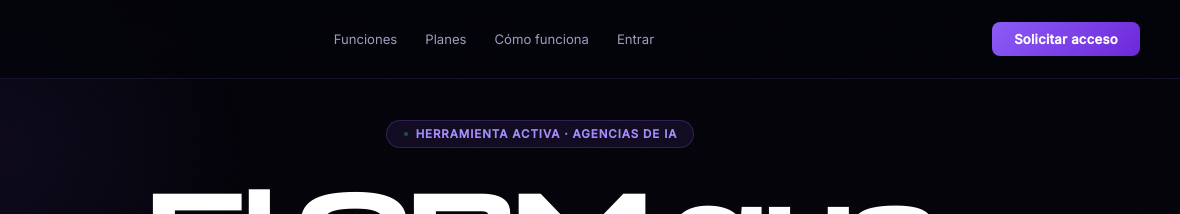
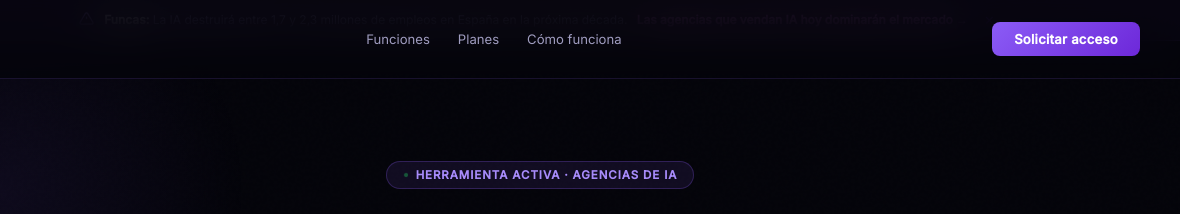
Before and after one commit to NexusForgeIA/WHITEMOON-LANDING-SCOUT, a plain HTML site: page index.html in a window 1280 px wide. Shown: the top 214 px of the page, 100-1280 px from the left. Drawn offline with nearby package versions, Linux system fonts and the light colour scheme.

Commit message:
Add urgency banner and update demo features

```diff
--- a/index.html
+++ b/index.html
@@ -226,11 +226,37 @@ footer{padding:40px 24px;border-top:1px solid var(--border2)}
     <a href="#features">Funciones</a>
     <a href="#plans">Planes</a>
     <a href="#how">Cómo funciona</a>
-    <a href="https://scout.whitemoon.es/" target="_blank">Entrar</a>
   </div>
   <a href="#plans" class="nav-cta">Solicitar acceso</a>
 </nav>
 
+
+<!-- URGENCY BANNER -->
+<div id="urgency-bar">
+  <div id="urgency-inner">
+    <div id="urgency-icon">
+      <svg viewBox="0 0 24 24" style="width:15px;height:15px;stroke:currentColor;fill:none;stroke-width:2"><path d="M10.29 3.86L1.82 18a2 2 0 001.71 3h16.94a2 2 0 001.71-3L13.71 3.86a2 2 0 00-3.42 0z"/><line x1="12" y1="9" x2="12" y2="13"/><line x1="12" y1="17" x2="12.01" y2="17"/></svg>
+    </div>
+    <span id="urgency-text">
+      <b>Funcas:</b> La IA destruirá entre 1,7 y 2,3 millones de empleos en España en la próxima década.
+      <a href="https://www.funcas.es/prensa/la-ia-destruira-entre-17-y-23-millones-de-empleos-en-espana-en-la-proxima-decada/" target="_blank" id="urgency-link">Las agencias que vendan IA hoy dominarán el mercado →</a>
+    </span>
+    <button onclick="document.getElementById('urgency-bar').style.display='none'" id="urgency-close">✕</button>
+  </div>
+</div>
+
+<style>
+#urgency-bar{background:linear-gradient(90deg,rgba(124,58,237,.15),rgba(232,121,249,.08),rgba(124,58,237,.15));border-bottom:1px solid rgba(139,92,246,.25);padding:10px 20px;position:relative;z-index:99}
+#urgency-inner{max-width:1100px;margin:0 auto;display:flex;align-items:center;gap:10px;justify-content:center}
+#urgency-icon{color:#a78bfa;flex-shrink:0}
+#urgency-text{font-size:.75rem;color:#c4b5fd;text-align:center;line-height:1.5}
+#urgency-text b{color:#fff}
+#urgency-link{color:#e879f9;text-decoration:none;font-weight:600;margin-left:6px;white-space:nowrap}
+#urgency-link:hover{text-decoration:underline}
+#urgency-close{background:none;border:none;color:#6d28d9;cursor:pointer;font-size:.8rem;flex-shrink:0;padding:2px 6px;border-radius:4px;transition:color .2s}
+#urgency-close:hover{color:#a78bfa}
+@media(max-width:600px){#urgency-text{font-size:.68rem}#urgency-link{display:block;margin:3px 0 0}}
+</style>
 <!-- HERO -->
 <div class="hero">
   <div class="orb1"></div>
@@ -356,9 +382,9 @@ footer{padding:40px 24px;border-top:1px solid var(--border2)}
       </div>
       <div class="feat-card">
         <div class="feat-ico"><svg viewBox="0 0 24 24"><rect x="3" y="3" width="18" height="18" rx="2"/><path d="M3 9h18M9 21V9"/></svg></div>
-        <div class="feat-title">Generador de webs demo</div>
-        <div class="feat-desc">Genera una web demo completamente personalizada con el nombre, teléfono y servicios reales del negocio. 9 sectores con diseños específicos. Descarga instantánea.</div>
-        <span class="feat-tag">Sin API · Instantáneo</span>
+        <div class="feat-title">Generador de webs demo + chatbot</div>
+        <div class="feat-desc">Genera una web demo completamente personalizada con el nombre, teléfono y servicios reales del negocio, con chatbot IA integrado. 9 sectores con diseños específicos. Descarga instantánea.</div>
+        <span class="feat-tag">Chatbot IA incluido</span>
       </div>
       <div class="feat-card">
         <div class="feat-ico"><svg viewBox="0 0 24 24"><path d="M14 2H6a2 2 0 00-2 2v16a2 2 0 002 2h12a2 2 0 002-2V8z"/><polyline points="14 2 14 8 20 8"/></svg></div>
@@ -749,7 +775,7 @@ function handleInput(msg){
 
   if(t.match(/demo|ver|funciona|como|que hace|que es/)){
     typing(function(){
-      addMsg('Scout analiza la web de cualquier negocio en segundos, detecta sus carencias y genera:<br><br>✅ Web demo personalizada<br>✅ Script de llamada<br>✅ Propuesta comercial<br>✅ Calculadora ROI<br><br>Todo sin APIs externas. Instantáneo.',false);
+      addMsg('Scout analiza la web de cualquier negocio en segundos, detecta sus carencias y genera:<br><br>✅ Web demo personalizada<br>✅ Script de llamada<br>✅ Propuesta comercial<br>✅ Calculadora ROI<br><br>La herramienta que usan las agencias que venden chatbots IA.',false);
       setTimeout(function(){
         var msgs=document.getElementById('chat-msgs');
         var wrap=document.createElement('div');
@@ -758,7 +784,7 @@ function handleInput(msg){
         btn.className='wa-send-btn';
         btn.style.background='linear-gradient(135deg,#7c3aed,#5b21b6)';
         btn.innerHTML='Ver demo en vivo →';
-        btn.onclick=function(){window.open('https://scout.whitemoon.es/','_blank')};
+        btn.onclick=function(){window.open('https://wa.me/34643199580?text=Hola%2C+quiero+ver+una+demo+de+WhiteMoon+Scout','_blank')};
         wrap.appendChild(btn);
         msgs.appendChild(wrap);
         msgs.scrollTop=msgs.scrollHeight;
```
